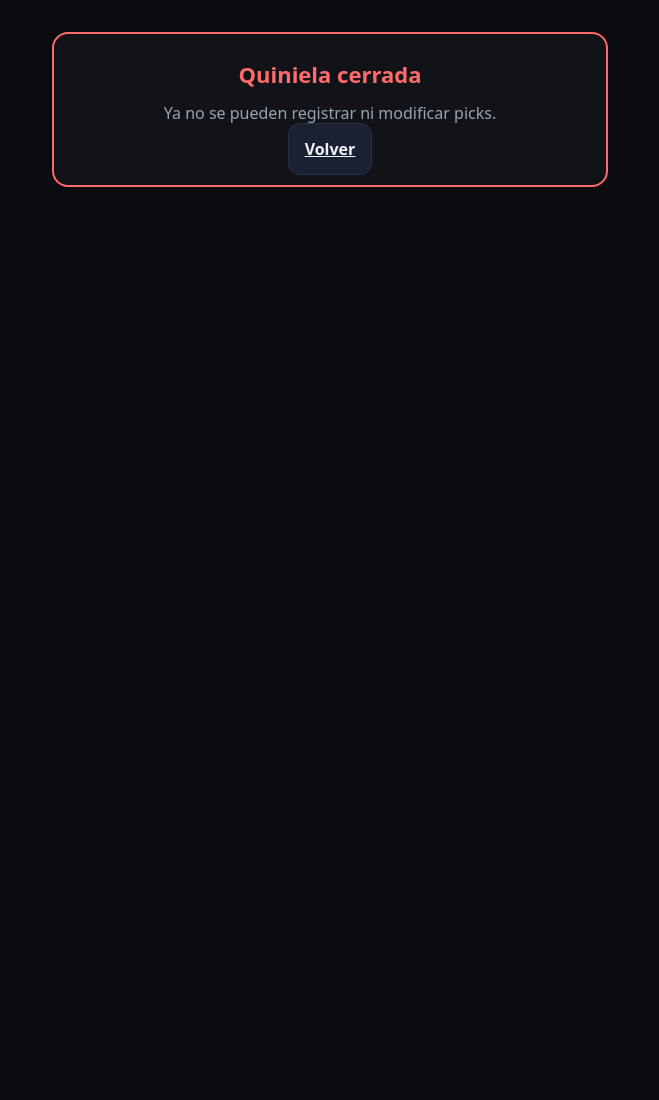
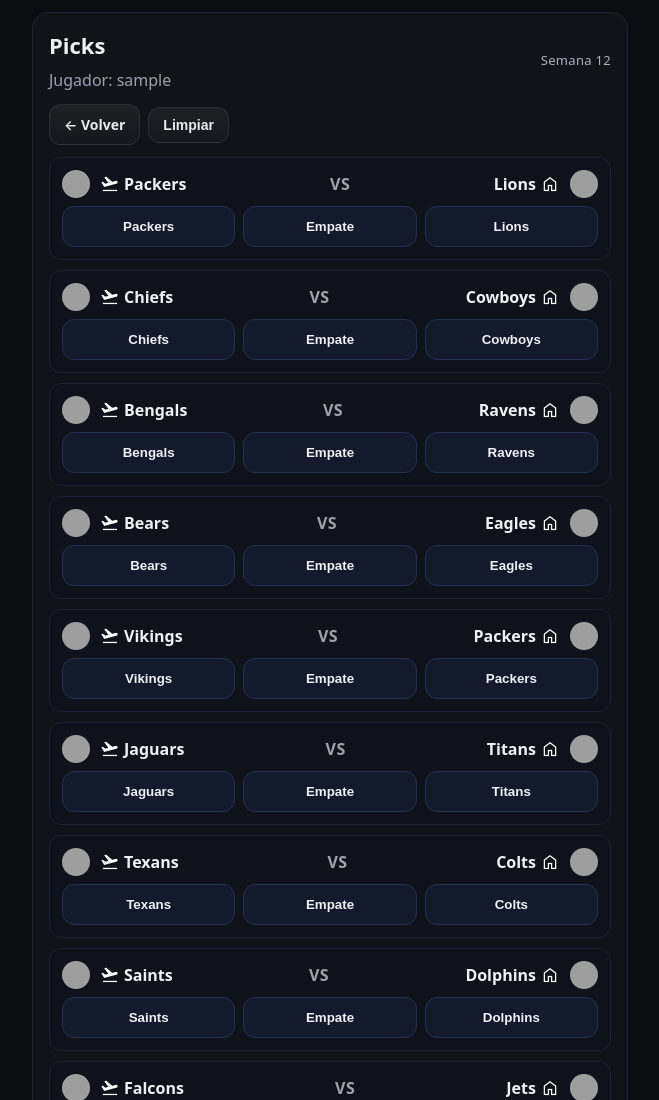
Before and after one commit to AmbrizzzDev/quiniela-nfl, a plain HTML site: page quiniela/picks.html in a window 1280 px wide. Shown: the top 1100 px of the page, without its empty margins (310-969 px from the left). Before the commit the page ends 800 px from the top, so only its background shows below. Drawn offline with nearby package versions, Linux system fonts and the light colour scheme; no server answers; sample sign-in values are in the browser's storage; grey boxes are pictures that could not be loaded.

Commit message:
feat: update game schedule and deadline for week 12
Update the deadline date from November 20 to November 27 and refresh the game list for week 12 of the quiniela competition. The changes include new matchups and team pairings.

```diff
--- a/quiniela/app-config.js
+++ b/quiniela/app-config.js
@@ -1,7 +1,7 @@
 //! Conexion a la base de datos de Firebase
 const EVENT_ID   = "quiniela-2025";
 const CURRENT_WEEK = 12;
-const DEADLINE   = new Date("2025-11-20T19:16:00");
+const DEADLINE   = new Date("2025-11-27T19:16:00");
 
 // Solo si la página cargó Firebase SDK, inicializamos:
 (function initFirebaseSafely(){
--- a/quiniela/data.js
+++ b/quiniela/data.js
@@ -1,19 +1,21 @@
 //* Lista de juegos
 const GAMES = [
-  { id: "Texans vs Bills", home: "Texans", away: "Bills" },
-  { id: "Bears vs Steelers", home: "Bears", away: "Steelers" },
-  { id: "Bengals vs Patriots", home: "Bengals", away: "Patriots" },
-  { id: "Lions vs Giants", home: "Lions", away: "Giants" },
-  { id: "Packers vs Vikings", home: "Packers", away: "Vikings" },
-  { id: "Titans vs Seahawks", home: "Titans", away: "Seahawks" },
-  { id: "Chiefs vs Colts", home: "Chiefs", away: "Colts" },
-  { id: "Ravens vs Jets", home: "Ravens", away: "Jets" },
-  { id: "Raiders vs Browns", home: "Raiders", away: "Browns" },
-  { id: "Cardinals vs Jaguars", home: "Cardinals", away: "Jaguars" },
-  { id: "Cowboys vs Eagles", home: "Cowboys", away: "Eagles" },
-  { id: "Saints vs Falcons", home: "Saints", away: "Falcons" },
-  { id: "Rams vs Buccaneers", home: "Rams", away: "Buccaneers" },
-  { id: "49ers vs Panthers", home: "49ers", away: "Panthers" }
+  { id: "Lions vs Packers", home: "Lions", away: "Packers" },
+  { id: "Cowboys vs Chiefs", home: "Cowboys", away: "Chiefs" },
+  { id: "Ravens vs Bengals", home: "Ravens", away: "Bengals" },
+  { id: "Eagles vs Bears", home: "Eagles", away: "Bears" },
+  { id: "Browns vs 49ers", home: "Packers", away: "Vikings" },
+  { id: "Titans vs Jaguars", home: "Titans", away: "Jaguars" },
+  { id: "Colts vs Texans", home: "Colts", away: "Texans" },
+  { id: "Dolphins vs Saints", home: "Dolphins", away: "Saints" },
+  { id: "Jets vs Falcons", home: "Jets", away: "Falcons" },
+  { id: "Buccaneers vs Cardinals", home: "Buccaneers", away: "Cardinals" },
+  { id: "Panthers vs Rams", home: "Panthers", away: "Rams" },
+  { id: "Seahawks vs Vikings", home: "Seahawks", away: "Vikings" },
+  { id: "Steelers vs Bills", home: "Steelers", away: "Bills" },
+  { id: "Chargers vs Raiders", home: "Chargers", away: "Raiders" },
+  { id: "Commanders vs Broncos", home: "Commanders", away: "Broncos" },
+  { id: "Patriots vs Giants", home: "Patriots", away: "Giants" },
 ];
 
 //! Logos de equipos
```
Also changed, not shown: quiniela/flash.html (+2 -2 lines).
